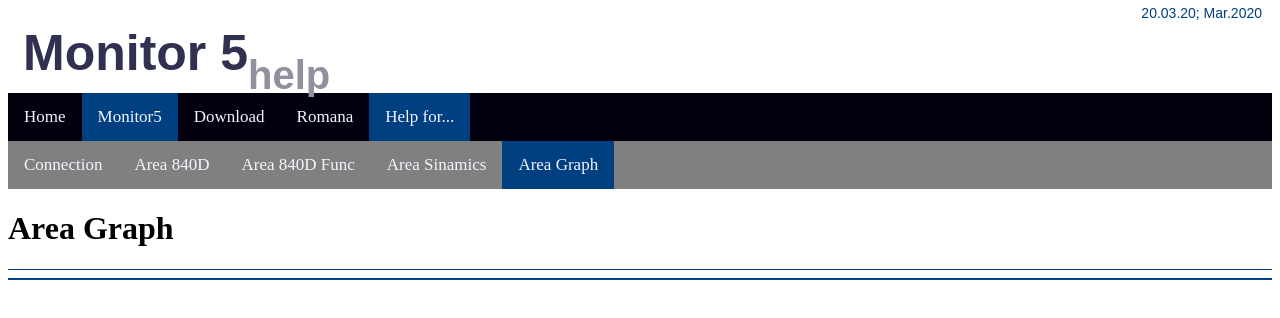
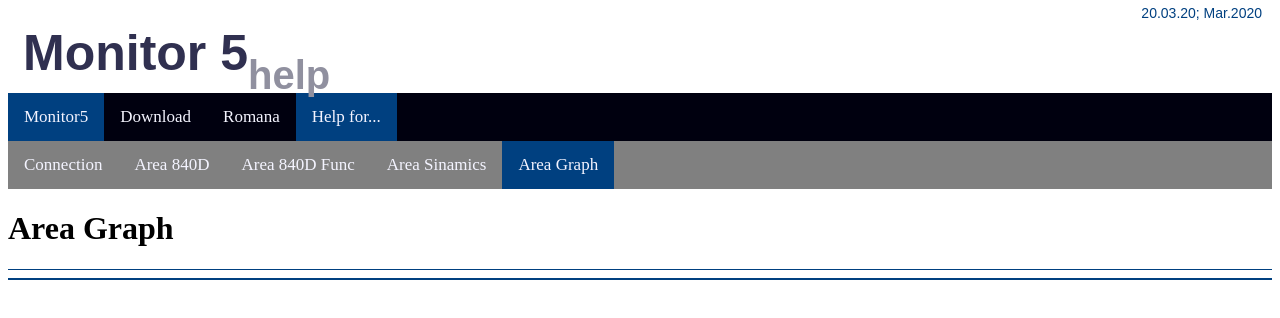
Before and after one commit to alxcor/monitor5, a plain HTML site: page docs/area_graph.html in a window 1280 px wide. Drawn offline with Linux system fonts and the light colour scheme.

Commit message:
Update area_graph.html

```diff
--- a/docs/area_graph.html
+++ b/docs/area_graph.html
@@ -109,7 +109,6 @@
 <!-- END Header Area ... -->
 <!-- START Menu Bar ... -->
 <ul class="menubar">
-  <li><a href="http://monitor5.000webhostapp.com/index.html">Home</a></li>
   <li><a class="active" href="index.html">Monitor5</a></li>
   <li><a href="download/Monitor5.zip">Download</a></li>
   <li><a href="area_graph_ro.html">Romana</a></li>
```
